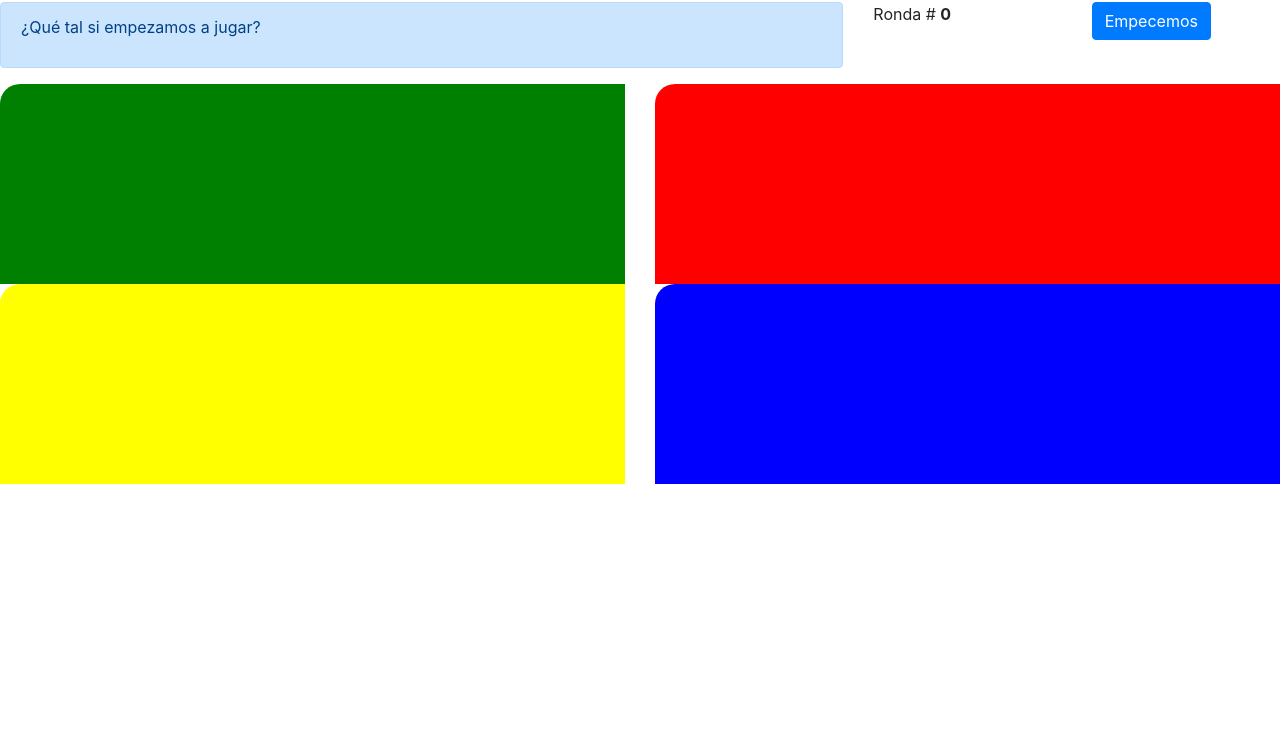
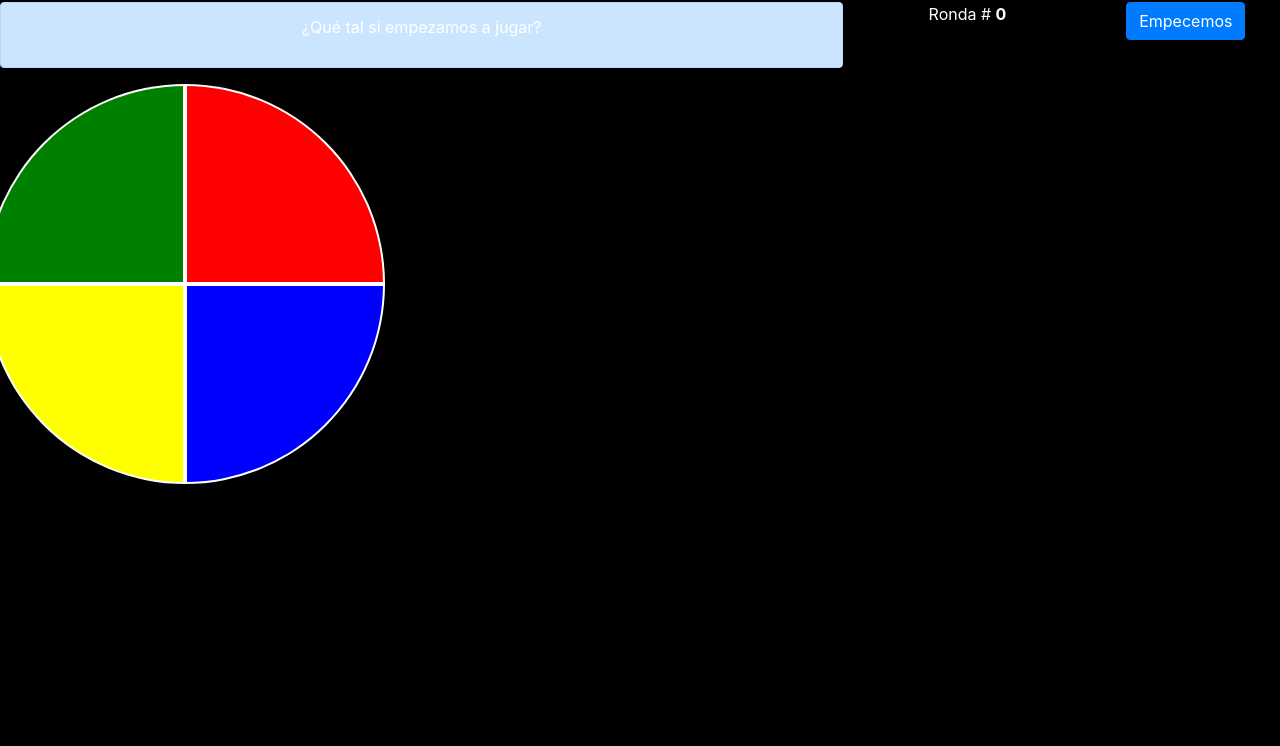
Before and after one commit to miguelzapata92/simon-dice, a website: page index.html in a window 1280 px wide. Shown: the part 54-800 px from the top of the page. Drawn offline with nearby package versions, Linux system fonts and the light colour scheme.

Commit message:
arreglando estilos
arrgelando estilos, colores y margenes

```diff
--- a/index.html
+++ b/index.html
@@ -5,27 +5,51 @@
     <meta name="viewport" content="width=device-width, initial-scale=1.0">
     <title>Document</title>
     <link rel="stylesheet" href="node_modules/bootstrap/dist/css/bootstrap.min.css">
+
     <style type="text/css">
+    h1 {
+      color:white
+    }
+    #ronda {
+        color: white;
+    }
+    p {
+        color: white;
+    }
+    body {
+        background-color: black;
+        text-align: center;
+
+    }
+
     .cuadro {
-        height: 200px;
-
+        border: 2px solid white;
         opacity: 0,8;
         transition: opacity 500ms;
-        border-top-left-radius: 20px;
+        height: 200px;
+        width: 200px;
+        cursor: pointer;
+    }
 
-
-    }
     #cuadro-1 {
         background-color: green;
+        border-top-left-radius: 200px;
+
     }
     #cuadro-2 {
         background-color: red;
+        border-top-right-radius: 200px;
+
     }
     #cuadro-3 {
         background-color: yellow;
+        border-bottom-left-radius: 200px;
+
     }
     #cuadro-4 {
         background-color: blue;
+        border-bottom-right-radius: 200px;
+
     }
     </style>
 </head>
@@ -39,33 +63,25 @@
                 </div>
             </div>
             <div class="col-2">
-            <p>Ronda # <strong id="ronda">0</strong></p>
-        </div>
+                <p>Ronda # <strong id="ronda">0</strong></p></div>
             <div class="col">
-            <button type="button" class="btn btn-primary">Empecemos</button>
+                <button type="button" class="btn btn-primary" id="boton-empezar">Empecemos</button>
             </div>
             </div>
         </div>
-
-<div class="tablero">
-    <div class="row">
-        <div class="col">
+    <div class="tablero" id="tablero">
+        <div class="row" >
             <div class="cuadro" id="cuadro-1"></div>
-        </div>
-        <div class="col">
-            <div class="cuadro" id="cuadro-2"></div>
-        </div>
-
+            <div class="cuadro" id="cuadro-2" ></div>
         </div>
         <div class="row">
-        <div class="col">
             <div class="cuadro" id="cuadro-3"></div>
-        </div>
-        <div class="col">
             <div class="cuadro" id="cuadro-4"></div>
         </div>
     </div>
-</div>
+
+
+
 <script src="main.js"></script>
 </body>
 </html>
--- a/main.js
+++ b/main.js
@@ -1 +1,5 @@
-console.log("Hola")
+let secuenciaMaquina = [];
+let secuenciaUsuario = [];
+ronda = 0
+
+document.querySelector('button[type=button]').onclick = comenzarJuego;
```
Lines whose indentation alone changed are shown as unchanged.
